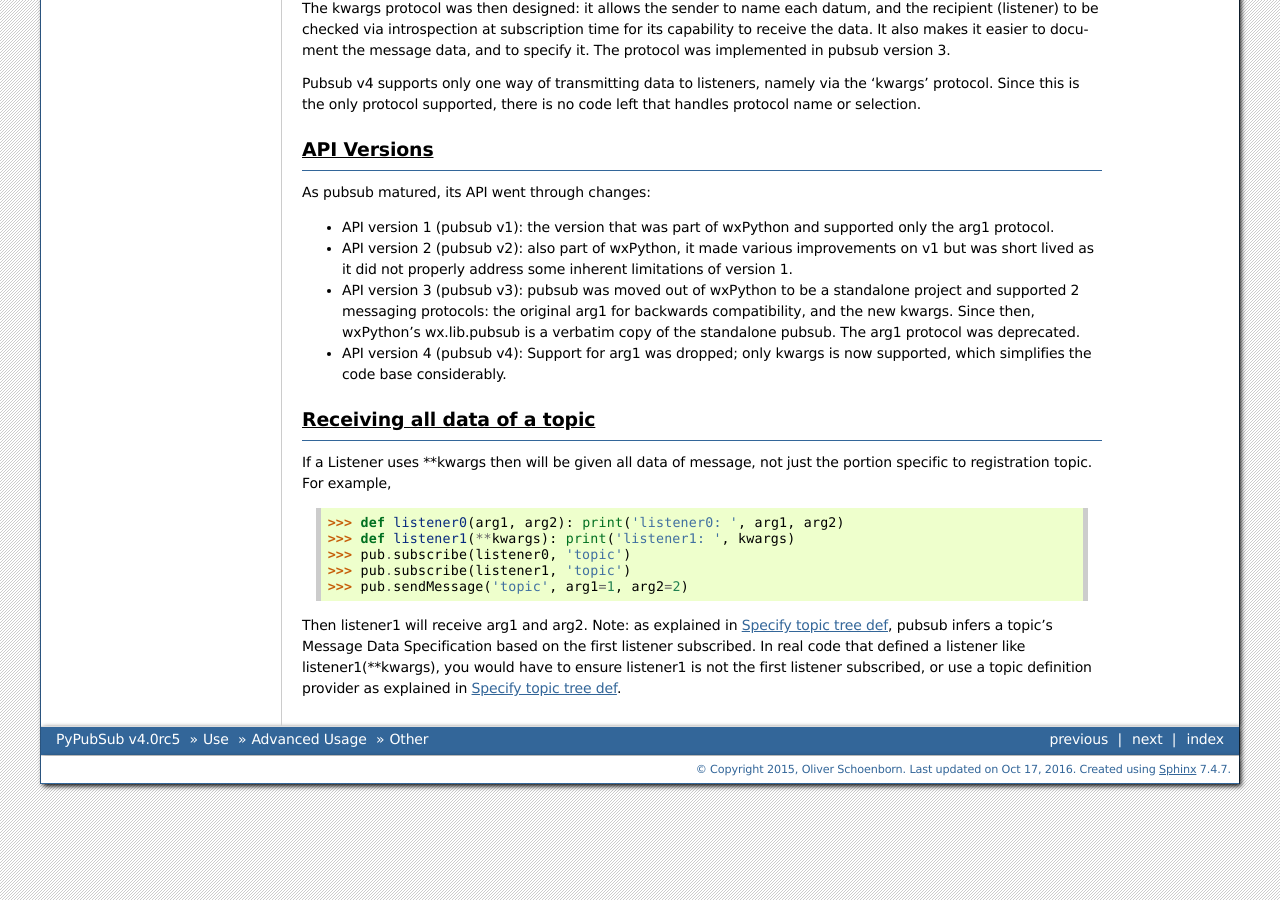
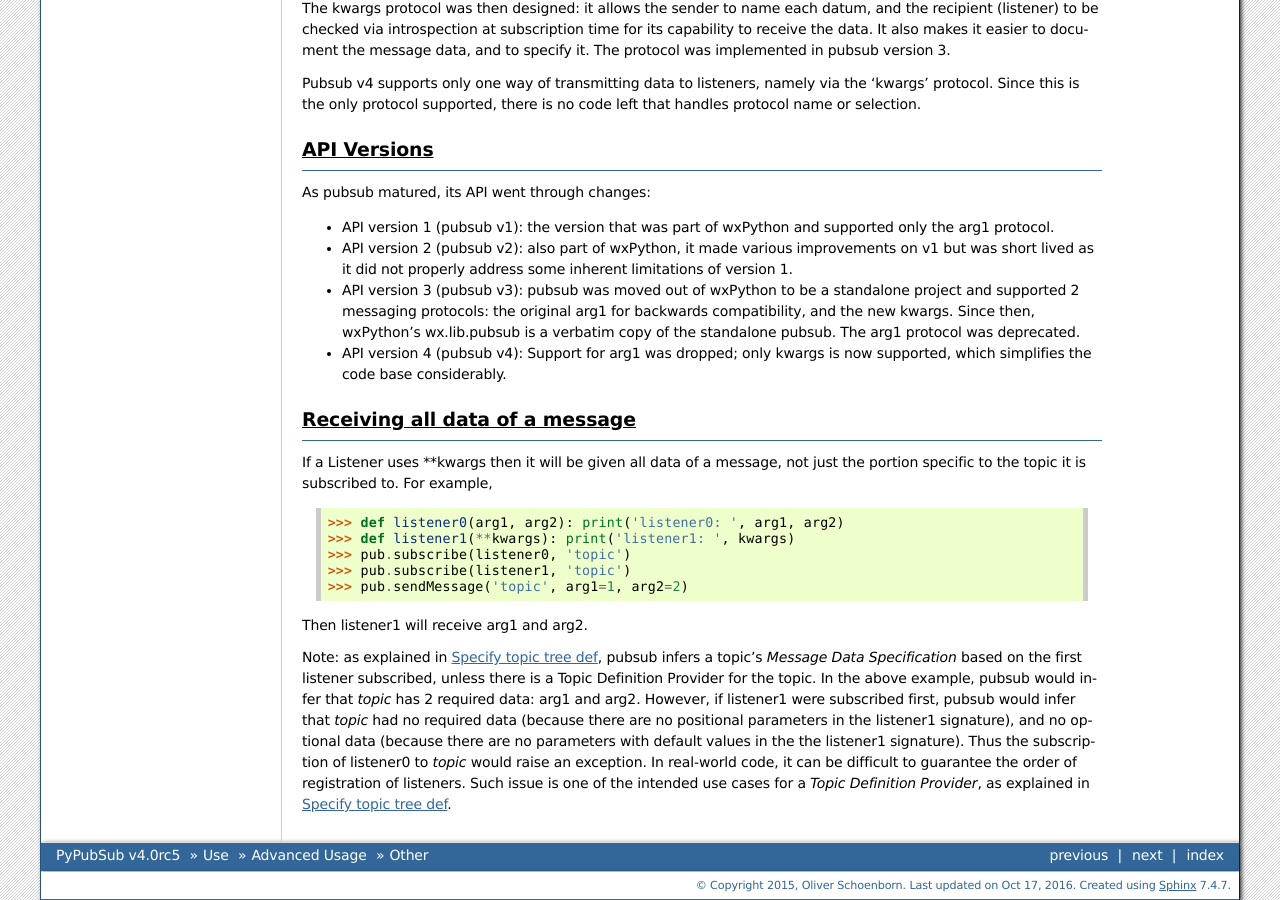
Before and after one commit to schollii/pypubsub, a Sphinx documentation site: the page built from docs/usage/usage_advanced_other.rst, in a window 1280 px wide and 900 px high, scrolled down 1011 px. Built offline with Sphinx 7.4.7, drawn with Linux system fonts in a browser that asks for light colours; pages that are not in the unit, such as notebooks, are missing from menus; some of the changed text lies outside the part shown.

Commit message:
docs fixes

```diff
--- a/docs/usage/usage_advanced_other.rst
+++ b/docs/usage/usage_advanced_other.rst
@@ -85,11 +85,11 @@ As pubsub matured, its API went through changes:
   simplifies the code base considerably.
 
 
-Receiving all data of a topic
-------------------------------
+Receiving all data of a message
+-------------------------------
 
-If a Listener uses \**kwargs then will be given all data of message,
-not just the portion specific to registration topic. For example, ::
+If a Listener uses \**kwargs then it will be given all data of a message,
+not just the portion specific to the topic it is subscribed to. For example, ::
 
     >>> def listener0(arg1, arg2): print('listener0: ', arg1, arg2)
     >>> def listener1(**kwargs): print('listener1: ', kwargs)
@@ -97,7 +97,14 @@ not just the portion specific to registration topic. For example, ::
     >>> pub.subscribe(listener1, 'topic')
     >>> pub.sendMessage('topic', arg1=1, arg2=2)
 
-Then listener1 will receive arg1 and arg2.  Note: as explained in :ref:`label-topic_tree_def`, pubsub
-infers a topic's Message Data Specification based on the first listener subscribed. In real code that
-defined a listener like listener1(\**kwargs), you would have to ensure listener1 is not the first
-listener subscribed, or use a topic definition provider as explained in :ref:`label-topic_tree_def`.
+Then listener1 will receive arg1 and arg2.
+
+Note: as explained in :ref:`label-topic_tree_def`, pubsub infers a topic's *Message Data Specification*
+based on the first listener subscribed, unless there is a Topic Definition Provider for the topic. In the above
+example, pubsub would infer that *topic* has 2 required data: arg1 and arg2. However, if listener1
+were subscribed first, pubsub would infer that *topic* had no required data (because there are
+no positional parameters in the listener1 signature), and no optional data (because there are no
+parameters with default values in the the listener1 signature). Thus the subscription of listener0
+to *topic* would raise an exception. In real-world code, it can be difficult
+to guarantee the order of registration of listeners. Such issue is one of the intended use cases
+for a *Topic Definition Provider*, as explained in :ref:`label-topic_tree_def`.
```
